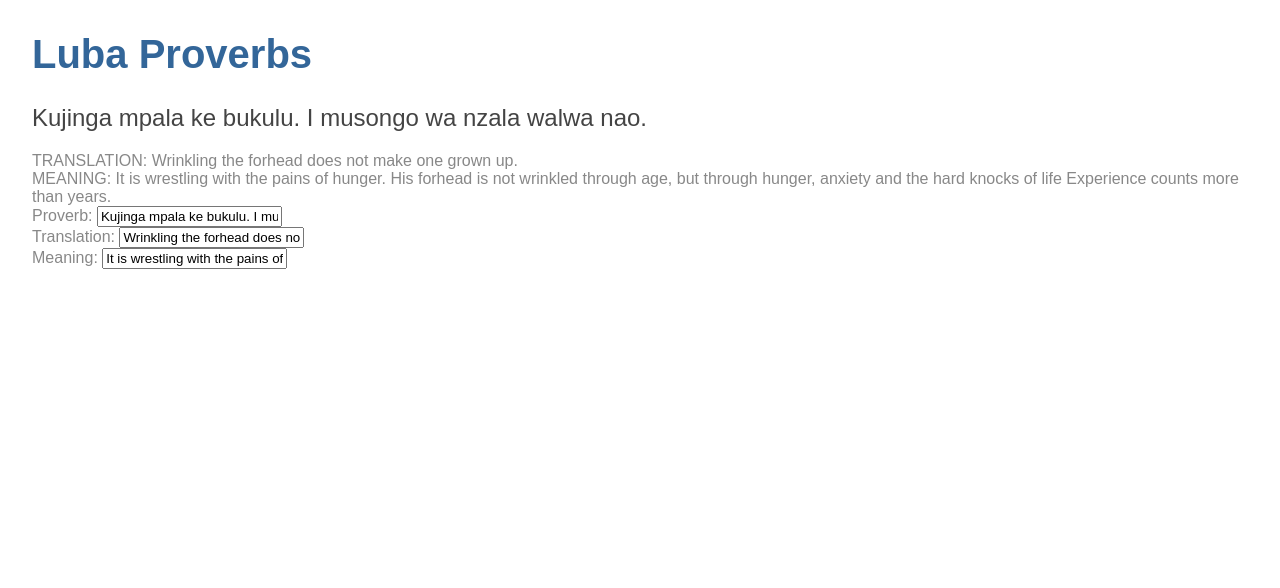
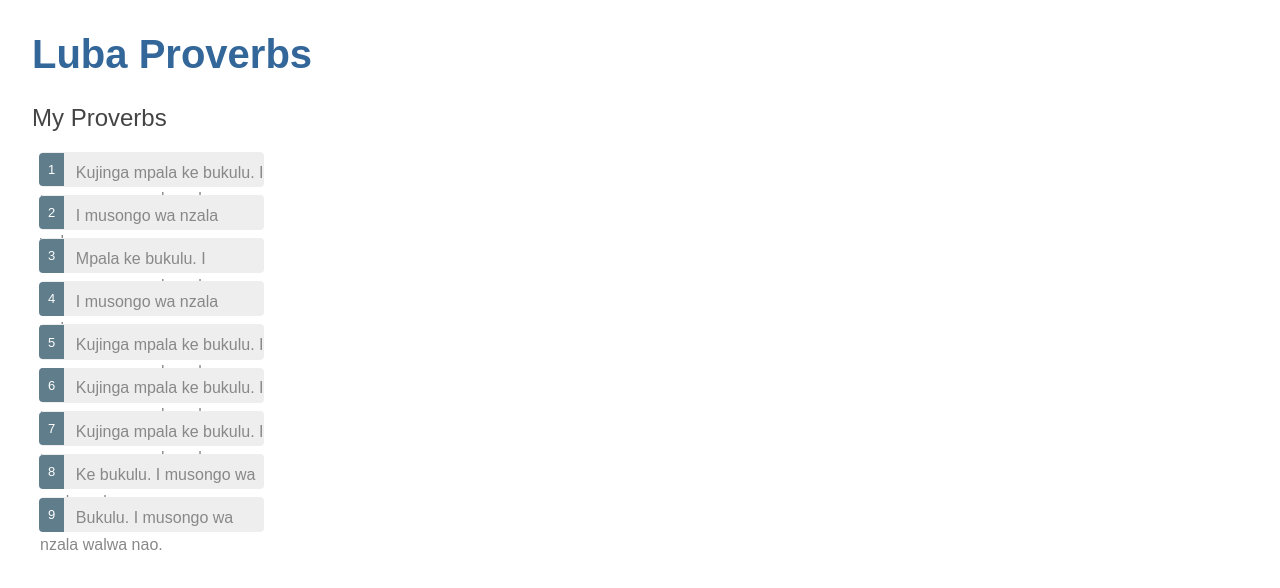
Before and after one commit to kalendamoise/luba-proverbs-ui, an Angular app: page / in a window 1280 px wide. Shown: the top 588 px of the page. Built offline with nearby package versions, Linux system fonts and the light colour scheme.

Commit message:
Implement master detaisl view, using ngfor and ngIf for the first time

```diff
--- /dev/null
+++ b/src/app/mock-provers.ts
@@ -0,0 +1,91 @@
+import { Proverb } from './proverb';
+
+export const PROVERBS: Proverb [] = [
+ {
+    id: 1,
+    originalText: 'Kujinga mpala ke bukulu. I musongo wa nzala walwa nao.',
+    englishText: 'Wrinkling the forhead does not make one grown up.',
+    englishMeaning: 'It is wrestling with the pains of hunger. \
+    His forhead is not wrinkled through age, but through hunger, anxiety and the hard knocks of life \
+    Experience counts more than years.',
+    frenchText: '',
+    frenchMeaning: ''
+ },
+ {
+    id: 2,
+    originalText: 'I musongo wa nzala walwa nao.',
+    englishText: 'Wrinkling the forhead does not make one grown up.',
+    englishMeaning: 'It is wrestling with the pains of hunger. \
+    Experience counts more than years.',
+    frenchText: '',
+    frenchMeaning: ''
+ },
+ {
+    id: 3,
+    originalText: 'Mpala ke bukulu. I musongo wa nzala walwa nao.',
+    englishText: 'Wrinkling the forhead does not make one grown up.',
+    englishMeaning: 'It is wrestling with the pains of hunger. \
+    His forhead is not wrinkled through age, but through hunger, anxiety and the hard knocks of life',    frenchText: '',
+    frenchMeaning: ''
+ },
+ {
+    id: 4,
+    originalText: 'I musongo wa nzala walwa nao.',
+    englishText: 'Wrinkling the forhead does not make one grown up.',
+    englishMeaning: 'It is wrestling with the pains of hunger. \
+    His forhead is not wrinkled through age, but through hunger, anxiety and the hard knocks of life \
+    Experience counts more than years.',
+    frenchText: '',
+    frenchMeaning: ''
+ },
+ {
+    id: 5,
+    originalText: 'Kujinga mpala ke bukulu. I musongo wa nzala walwa nao.',
+    englishText: 'Wrinkling the forhead does not make one grown up.',
+    englishMeaning: 'It is wrestling with the pains of hunger. \
+    His forhead is not wrinkled through age, but through hunger, anxiety and the hard knocks of life \
+    Experience counts more than years.',
+    frenchText: '',
+    frenchMeaning: ''
+ },
+ {
+    id: 6,
+    originalText: 'Kujinga mpala ke bukulu. I musongo wa nzala walwa nao.',
+    englishText: 'Wrinkling the forhead does not make one grown up.',
+    englishMeaning: 'It is wrestling with the pains of hunger. \
+    His forhead is not wrinkled through age, but through hunger, anxiety and the hard knocks of life \
+    Experience counts more than years.',
+    frenchText: '',
+    frenchMeaning: ''
+ },
+ {
+    id: 7,
+    originalText: 'Kujinga mpala ke bukulu. I musongo wa nzala walwa nao.',
+    englishText: 'Wrinkling the forhead does not make one grown up.',
+    englishMeaning: 'It is wrestling with the pains of hunger. \
+    His forhead is not wrinkled through age, but through hunger, anxiety and the hard knocks of life \
+    Experience counts more than years.',
+    frenchText: '',
+    frenchMeaning: ''
+ },
+ {
+    id: 8,
+    originalText: 'Ke bukulu. I musongo wa nzala walwa nao.',
+    englishText: 'Wrinkling the forhead does not make one grown up.',
+    englishMeaning: 'It is wrestling with the pains of hunger. \
+    His forhead is not wrinkled through age, but through hunger, anxiety and the hard knocks of life \
+    Experience counts more than years.',
+    frenchText: '',
+    frenchMeaning: ''
+ },
+ {
+    id: 9,
+    originalText: 'Bukulu. I musongo wa nzala walwa nao.',
+    englishText: 'Wrinkling the forhead does not make one grown up.',
+    englishMeaning: 'It is wrestling with the pains of hunger. \
+    His forhead is not wrinkled through age, but through hunger, anxiety and the hard knocks of life \
+    Experience counts more than years.',
+    frenchText: '',
+    frenchMeaning: ''
+ }
+];
--- a/src/app/proverbs/proverbs.component.css
+++ b/src/app/proverbs/proverbs.component.css
@@ -0,0 +1,48 @@
+/* HeroesComponent's private CSS styles */
+.selected {
+    background-color: #CFD8DC !important;
+    color: white;
+  }
+  .proverbs {
+    margin: 0 0 2em 0;
+    list-style-type: none;
+    padding: 0;
+    width: 15em;
+  }
+  .proverbs li {
+    cursor: pointer;
+    position: relative;
+    left: 0;
+    background-color: #EEE;
+    margin: .5em;
+    padding: .3em 0;
+    height: 1.6em;
+    border-radius: 4px;
+  }
+  .proverbs li.selected:hover {
+    background-color: #BBD8DC !important;
+    color: white;
+  }
+  .proverbs li:hover {
+    color: #607D8B;
+    background-color: #DDD;
+    left: .1em;
+  }
+  .proverbs .text {
+    position: relative;
+    top: -3px;
+  }
+  .proverbs .badge {
+    display: inline-block;
+    font-size: small;
+    color: white;
+    padding: 0.8em 0.7em 0 0.7em;
+    background-color: #607D8B;
+    line-height: 1em;
+    position: relative;
+    left: -1px;
+    top: -4px;
+    height: 1.8em;
+    margin-right: .8em;
+    border-radius: 4px 0 0 4px;
+  }
--- a/src/app/proverbs/proverbs.component.html
+++ b/src/app/proverbs/proverbs.component.html
@@ -1,21 +1,28 @@
-<h2>{{proverb.originalText}}</h2>
-<div><span>{{'Translation:' | uppercase}} {{proverb.englishText}}</span></div>
-<div><span>{{'Meaning:' | uppercase}} {{proverb.englishMeaning}}</span></div>
+<h2>My Proverbs</h2>
+<div class="proverbs">
+  <li *ngFor="let proverb of proverbs"
+    [class.selected]="proverb === seletedProverb"
+    (click)="onSelect(proverb)">
+    <span class="badge">{{proverb.id}}</span>{{proverb.originalText}}
+  </li>
+</div>
 
+<div *ngIf="seletedProverb">
+<h2>{{seletedProverb.originalText}}</h2>
+<div><span>id: </span>{{seletedProverb.id}}</div>
 <div>
 <label>Proverb:
-  <input [(ngModel)]="proverb.originalText" placeholder="originalText">
+  <input [(ngModel)]="seletedProverb.originalText" placeholder="originalText">
 </label>
 </div>
-
 <div>
 <label>Translation:
-  <input [(ngModel)]="proverb.englishText" placeholder="englishText">
+  <input [(ngModel)]="seletedProverb.englishText" placeholder="englishText">
 </label>
 </div>
-
 <div>
 <label>Meaning:
-  <input [(ngModel)]="proverb.englishMeaning" placeholder="englishMeaning">
+  <input [(ngModel)]="seletedProverb.englishMeaning" placeholder="englishMeaning">
 </label>
 </div>
+</div>
--- a/src/app/proverbs/proverbs.component.ts
+++ b/src/app/proverbs/proverbs.component.ts
@@ -1,5 +1,6 @@
 import { Component, OnInit } from '@angular/core';
 import { Proverb } from '../proverb';
+import { PROVERBS } from '../mock-provers';
 
 @Component({
   selector: 'app-proverbs',
@@ -18,9 +19,16 @@ export class ProverbsComponent implements OnInit {
     frenchMeaning: ''
   };
 
+  proverbs = PROVERBS;
+  seletedProverb: Proverb;
+
   constructor() { }
 
   ngOnInit() {
   }
 
+  onSelect(proverb: Proverb): void {
+    this.seletedProverb = proverb;
+  }
+
 }
--- a/src/styles.css
+++ b/src/styles.css
@@ -1,4 +1,4 @@
-/* Application-wide Styles */
+/* Master Styles */
 h1 {
     color: #369;
     font-family: Arial, Helvetica, sans-serif;
@@ -12,10 +12,53 @@ h1 {
   body {
     margin: 2em;
   }
-  body, input[type="text"], button {
+  body, input[text], button {
     color: #888;
     font-family: Cambria, Georgia;
   }
+  a {
+    cursor: pointer;
+    cursor: hand;
+  }
+  button {
+    font-family: Arial;
+    background-color: #eee;
+    border: none;
+    padding: 5px 10px;
+    border-radius: 4px;
+    cursor: pointer;
+    cursor: hand;
+  }
+  button:hover {
+    background-color: #cfd8dc;
+  }
+  button:disabled {
+    background-color: #eee;
+    color: #aaa;
+    cursor: auto;
+  }
+
+  /* Navigation link styles */
+  nav a {
+    padding: 5px 10px;
+    text-decoration: none;
+    margin-right: 10px;
+    margin-top: 10px;
+    display: inline-block;
+    background-color: #eee;
+    border-radius: 4px;
+  }
+  nav a:visited, a:link {
+    color: #607D8B;
+  }
+  nav a:hover {
+    color: #039be5;
+    background-color: #CFD8DC;
+  }
+  nav a.active {
+    color: #039be5;
+  }
+
   /* everywhere else */
   * {
     font-family: Arial, Helvetica, sans-serif;
```
